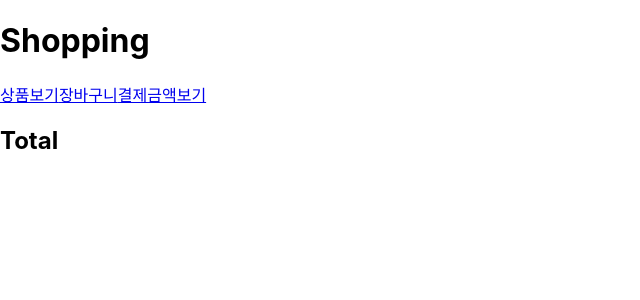
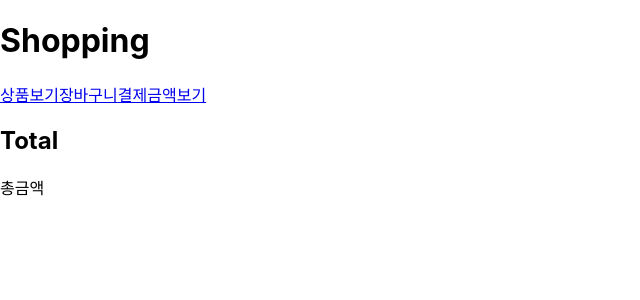
Before and after one commit to Mumumumm/shopping, a JavaScript app: page /payment in a window 1280 px wide. Shown: the top 300 px of the page, without its empty margins (0-640 px from the left). Built offline with nearby package versions, Linux system fonts and the light colour scheme; the HTML template or start-up script is replaced by a standard one.

Commit message:
payment 금액 나와야할곳

```diff
--- a/src/payment.js
+++ b/src/payment.js
@@ -3,6 +3,7 @@ export default function Payment() {
     return (
         <>
             <h2>Total</h2>
+            <p>총금액</p>
         </>
     );
 }
```
